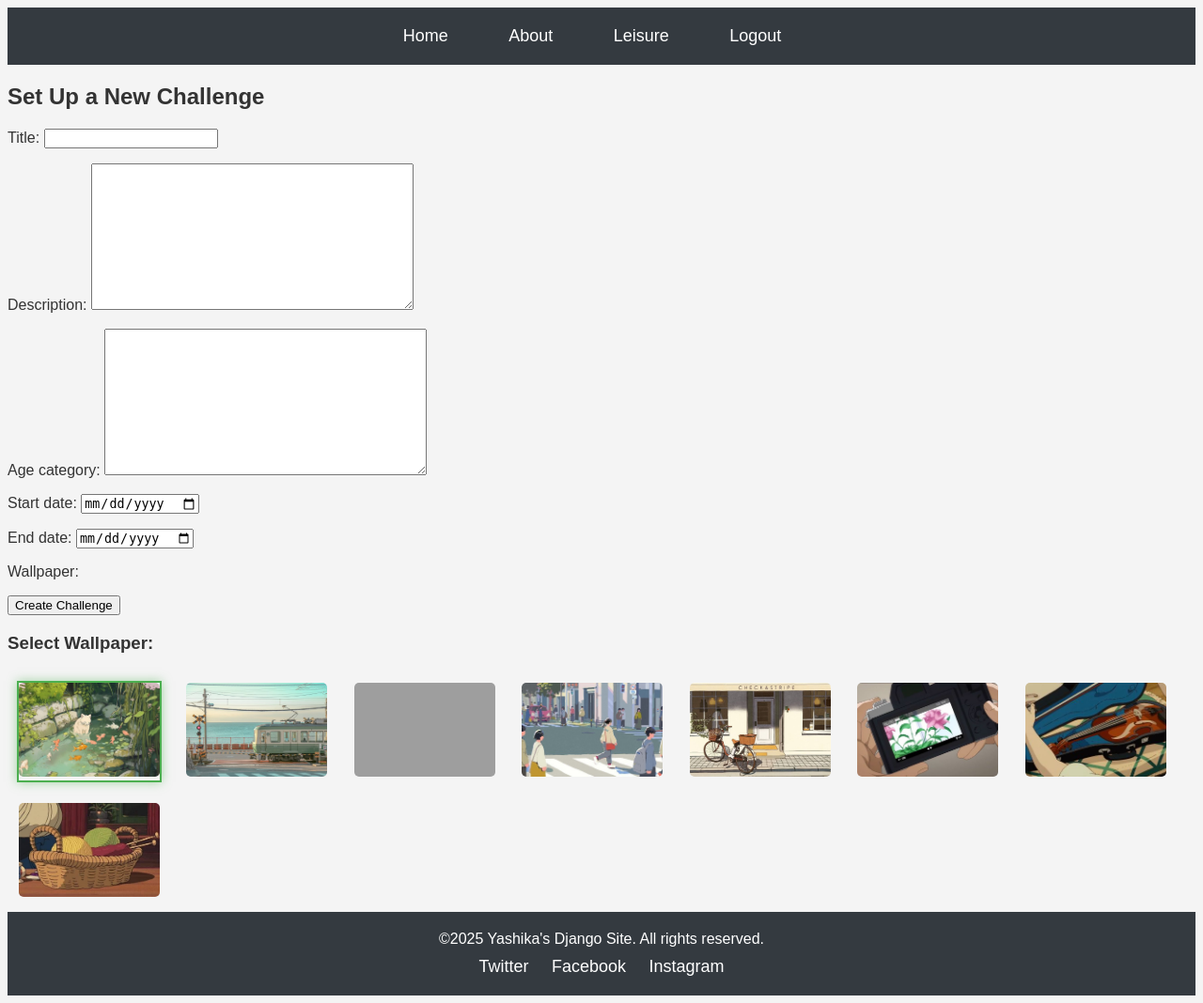
After one commit to B00150149/B00150149_WebFrameworkDevelopment, a Django app: page /createChallenge/ in a window 1280 px wide. The commit adds this page. Shown: the whole page at 94% size. Run offline with Django 5.2, Linux system fonts and the light colour scheme; a user stored in the database is signed in; data comes from the database, SQL or seed files in the repository; both versions use the stored data as it was after the commit; grey boxes are pictures that could not be loaded.

Commit message:
Changes for user role: Event organizer
1) Model.py
added new challenge class, initialized its attribute, and migrate the changes to db

2) admin.py
call challange class in ad to view in db

2) Form.py
Make challenge form with the required fields

3)templates
make createChallenge and challenge list.html to make form and view the challenge on frontend

4) added it to views and urls

5) Header
added filter in header if organizer logs in they will only be able to see challenge form and the challenges made

```diff
--- a/LeisureProject/leisureProjects/admin.py
+++ b/LeisureProject/leisureProjects/admin.py
@@ -1,8 +1,9 @@
 from django.contrib import admin
-from .models import Profile, Project, Task, TimeLog
+from .models import Profile, Project, Task, TimeLog, Challenge
 
 admin.site.register(Profile)
 admin.site.register(Project)
 admin.site.register(Task)
+admin.site.register(Challenge)
 admin.site.register(TimeLog)
 # Register your models here.
--- a/LeisureProject/leisureProjects/forms.py
+++ b/LeisureProject/leisureProjects/forms.py
@@ -1,7 +1,7 @@
 from django import forms
 from django.contrib.auth.forms import UserCreationForm
 from django.contrib.auth.models import User
-from .models import Project, Task, Profile
+from .models import Project, Task, Profile, Challenge
 
 # Form for registering a new user with roles
 class RegisterForm(UserCreationForm):
@@ -63,6 +63,18 @@ class ProjectForm(forms.ModelForm):
             self.fields.pop('is_collaborative', None)
             self.fields.pop('collaborators', None)
 
+# Form for creating challenge as event organizer
+class ChallengeForm(forms.ModelForm):
+    class Meta:
+        model = Challenge
+        fields = ['title', 'description', 'age_category', 'start_date', 'end_date', 'wallpaper', ]
+        widgets = {
+            'start_date': forms.DateInput(attrs={'type': 'date'}),
+            'end_date': forms.DateInput(attrs={'type': 'date'}),
+            'wallpaper': forms.RadioSelect(attrs={'class': 'wallpaper-radio'}),
+        }
+
+
 # Form for creating a new task
 class TaskForm(forms.ModelForm):
     class Meta:
--- a/LeisureProject/leisureProjects/models.py
+++ b/LeisureProject/leisureProjects/models.py
@@ -45,6 +45,32 @@ class Project(models.Model):
     def __str__(self):
         return f'Project: {self.name} (Owner: {self.owner.username})'
 
+#For user: Event Organizer
+class Challenge(models.Model):
+    WALLPAPER_CHOICES = [
+        ('wallpaper1.jpg', 'Wallpaper 1'),
+        ('wallpaper2.jpg', 'Wallpaper 2'),
+        ('wallpaper3.jpg', 'Wallpaper 3'),
+        ('wallpaper4.jpg', 'Wallpaper 4'),
+        ('wallpaper5.jpg', 'Wallpaper 5'),
+        ('wallpaper6.jpg', 'Wallpaper 6'),
+        ('wallpaper7.jpg', 'Wallpaper 6'),
+        ('wallpaper8.jpg', 'Wallpaper 6'),
+    ]
+    title = models.CharField(max_length=200)
+    description = models.TextField()
+    age_category = models.TextField()
+    start_date = models.DateField()
+    end_date = models.DateField()
+    wallpaper = models.CharField(
+        max_length=50,
+        choices=WALLPAPER_CHOICES,
+        default='wallpaper1.jpg'
+    )
+
+    def __str__(self):
+        return self.title
+
 class Task(models.Model):
     project = models.ForeignKey(Project, on_delete=models.CASCADE)
     title = models.CharField(max_length=200)
@@ -56,6 +82,7 @@ class Task(models.Model):
     def __str__(self):
         return f'Task: {self.title} (Assigned to: {self.assigned_to.username if self.assigned_to else "Unassigned"})'
 
+
 class TimeLog(models.Model):
     task = models.ForeignKey(Task, on_delete=models.CASCADE)
     user = models.ForeignKey(User, on_delete=models.CASCADE)
--- a/LeisureProject/leisureProjects/templates/includes/header.html
+++ b/LeisureProject/leisureProjects/templates/includes/header.html
@@ -24,7 +24,12 @@
                 <li><a href="/aboutUs">About</a></li>
 
                 {% if user.is_authenticated %}
-                    <li><a href="/projectList">Leisure</a></li>
+                    {% if user.profile.role == 'organizer' %}
+                        <li><a href="{% url 'createChallenge' %}">Create Challenge</a></li>
+                        <li><a href="{% url 'challengeList' %}">Challenges</a></li>
+                    {% else %}
+                        <li><a href="/projectList">Leisure</a></li>
+                    {% endif %}
                     <li><a href="{% url 'logout' %}">Logout</a></li>
                 {% else %}
                     <li><a href="/register">Sign Up</a></li>
--- /dev/null
+++ b/LeisureProject/leisureProjects/templates/leisureProjects/createChallenge.html
@@ -0,0 +1,31 @@
+{% load static %}
+{% include 'includes/header.html' %}
+
+<link rel="stylesheet" href="{% static 'css/wallpaper.css' %}">
+
+{% block content %}
+<div class="container">
+    <h2>Set Up a New Challenge</h2>
+    <form method="post">
+        {% csrf_token %}
+        {{ form.as_p }}
+        <button type="submit" class="btn btn-primary">Create Challenge</button>
+    </form>
+</div>
+{% endblock %}
+
+<h3>Select Wallpaper:</h3>
+  <div class="wallpaper-options">
+    {% for choice in form.wallpaper %}
+      <label>
+        {{ choice.tag }}
+        <div class="wallpaper-option">
+        <img src="{% static 'images/'|add:choice.data.value %}"
+               class="wallpaper-thumbnail"
+               alt="{{ choice.data.label }}">
+        </div>
+      </label>
+    {% endfor %}
+  </div>
+
+{% include 'includes/footer.html' %}
--- a/LeisureProject/leisureProjects/templates/leisureProjects/taskList.html
+++ b/LeisureProject/leisureProjects/templates/leisureProjects/taskList.html
@@ -10,14 +10,15 @@
     <div class="d-flex justify-content-between align-items-center mb-3">
       <h5 class="fw-bold">Get Started</h5>
       <small class="text-muted">
-        {{ tasks|yesno:"1 of 5 complete!,0 of 5 complete!" }}
+        Check your tasks out
       </small>
     </div>
 
     <!-- Static Progress Bar as in image -->
     <div class="progress mb-4" style="height: 6px;">
-      <div class="progress-bar bg-primary" style="width: 20%;"></div>
+      <div id="taskProgressBar" class="progress-bar bg-primary" style="width: 0%;"></div>
     </div>
+
 
     <ul class="list-group list-group-flush">
       {% for task in tasks %}
--- a/LeisureProject/leisureProjects/urls.py
+++ b/LeisureProject/leisureProjects/urls.py
@@ -5,6 +5,8 @@ from . import views
 urlpatterns = [
     path("", views.index, name="index"),  # Uncommented the index path
     path('createProject/', views.create_project, name="createProject"),
+    path('createChallenge/', views.create_challenge, name='createChallenge'),
+    path('challengeList/', views.challenge_list, name='challengeList'),
     path('aboutUs/', views.aboutUs, name="aboutUs"),
     path('createTask/<int:project_id>/', views.create_task, name="createTask"),
     path('projectList/', views.project_list, name="projectList"),
--- a/LeisureProject/leisureProjects/views.py
+++ b/LeisureProject/leisureProjects/views.py
@@ -4,7 +4,7 @@ from django.contrib.auth import login, logout, authenticate
 from django.contrib.auth.forms import AuthenticationForm
 #Can only access when logged in
 from django.contrib.auth.decorators import login_required
-from .forms import ProjectForm, TaskForm,  RegisterForm
+from .forms import ProjectForm, TaskForm,  RegisterForm, ChallengeForm
 
 
 
@@ -45,6 +45,9 @@ def login_view(request):
 def logout_view(request):
     logout(request)
     return redirect('index')
+
+
+
 
 @login_required
 def project_list(request):
@@ -101,6 +104,23 @@ def task_list(request, project_id):
         'now': timezone.now()
     })
 
+@login_required
+def create_challenge(request):
+    if request.method == 'POST':
+        form = ChallengeForm(request.POST)
+        if form.is_valid():
+            form.save()
+            return redirect('challengeList')
+    else:
+        form = ChallengeForm()
+    return render(request, 'leisureProjects/createChallenge.html', {'form': form})
+
+from .models import Challenge
+
+def challenge_list(request):
+    challenges = Challenge.objects.all().order_by('-start_date')
+    return render(request, 'leisureProjects/challengeList.html', {'challenges': challenges})
+
 from django.http import JsonResponse
 from django.views.decorators.http import require_POST
 from django.views.decorators.csrf import csrf_exempt
```
Also changed, not shown: LeisureProject/leisureProjects/templates/leisureProjects/challengeList.html (added, +56 -0 lines), LeisureProject/db.sqlite3, LeisureProject/leisureProjects/migrations/0007_challenge.py (added), LeisureProject/leisureProjects/migrations/0008_challenge_wallpaper.py (added), LeisureProject/leisureProjects/static/js/task.js (line endings or trailing spaces).
